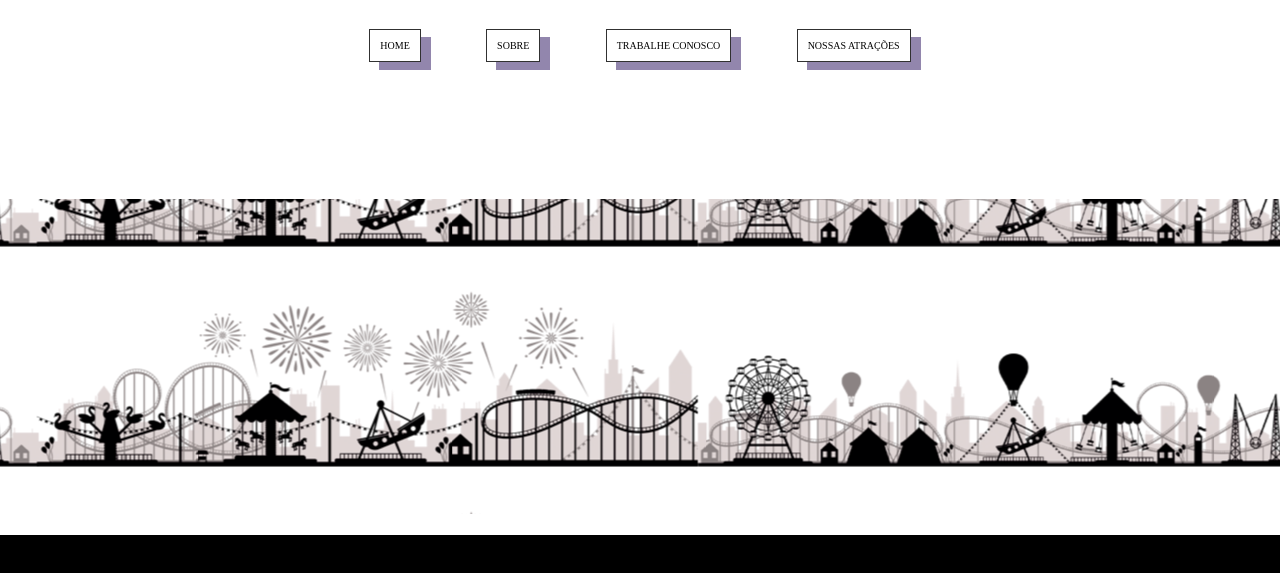
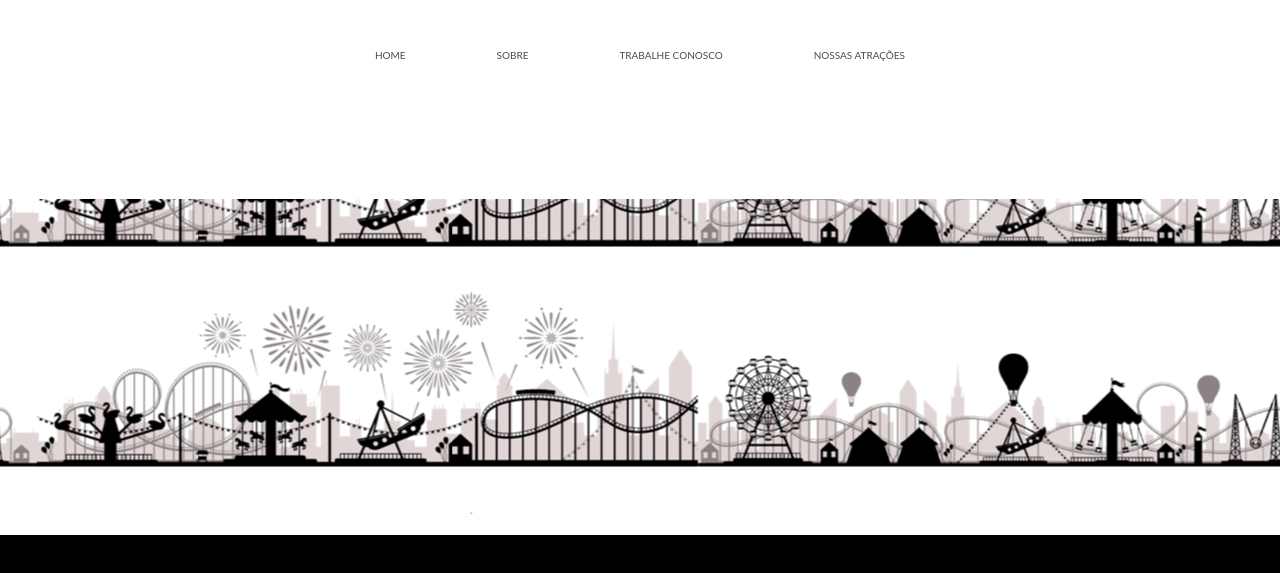
Before and after one commit to gabyssbarboza/the-ritz-home, a plain HTML site: page index.html in a window 1280 px wide. Shown: the part 161-734 px from the top of the page. Drawn offline with Linux system fonts and the light colour scheme; a web font is replaced by a local one.

Commit message:
home the ritz

```diff
--- a/style/style.scss
+++ b/style/style.scss
@@ -95,39 +95,61 @@ html {
                 font-family: 'Xanh Mono', monospace;
             }
 
-        &-menu {
+            &-menu {
             display: flex;
             justify-content: space-evenly;
             flex-wrap: wrap;
             width: 100%;
             padding: 0;
+            @media (max-width: 768px){
+               flex-direction: row;
+            }
 
             &--link {
                 list-style: none;
                 margin: 1rem;
                 display: flex;
-                border: 1px solid rgb(49, 49, 49);
                 background-color: transparent;
                 padding: 0.625rem;
                 text-transform: uppercase;
                 font-size: 0.625rem;
-                -webkit-box-shadow: 10px 15px 0px 0px rgba(50, 50, 50, 0.75);
-                -moz-box-shadow: 15px 15px 0px 0px rgba(50, 50, 50, 0.75);
-                box-shadow: 10px 8px 0px 0px rgba(110, 94, 146, 0.75);
-                transition: all .3s;
+                @media (max-width: 768px){
+                    margin: 0rem;
+                 }
 
-                &:hover {
-
-                    transition: all .3s;
-                    -webkit-box-shadow: 0px 0px 0px 0px rgba(50, 50, 50, 0.75);
-                    -moz-box-shadow: 0px 0px 0px 0px rgba(50, 50, 50, 0.75);
-                    box-shadow: 0px 0px 0px 0px rgba(50, 50, 50, 0.75);
-                }
 
                 a {
-                    background-color: transparent;
+                    position: relative;
+                    display: block;
+                    padding: 4px 0;
+                    font-family: Lato, sans-serif;
+                    color: #4a4b4b;
                     text-decoration: none;
-                    color: black;
+                    text-transform: uppercase;
+                    transition: 0.5s;
+                    padding: 10px;
+
+                    &::after {
+                        position: absolute;
+                        content: "";
+                        top: 100%;
+                        left: 0;
+                        width: 100%;
+                        height: 3px;
+                        background: #000000;
+                        transform: scaleX(0);
+                        transform-origin: right;
+                        transition: transform 0.5s;
+                      }
+
+                      &:hover {
+                        color: #085e64;
+                      }
+
+                      &:hover::after {
+                        transform: scaleX(1);
+                        transform-origin: left;
+                      }
                 }
             }
         }
```
Also changed, not shown: style/style.css, 1 other file.
